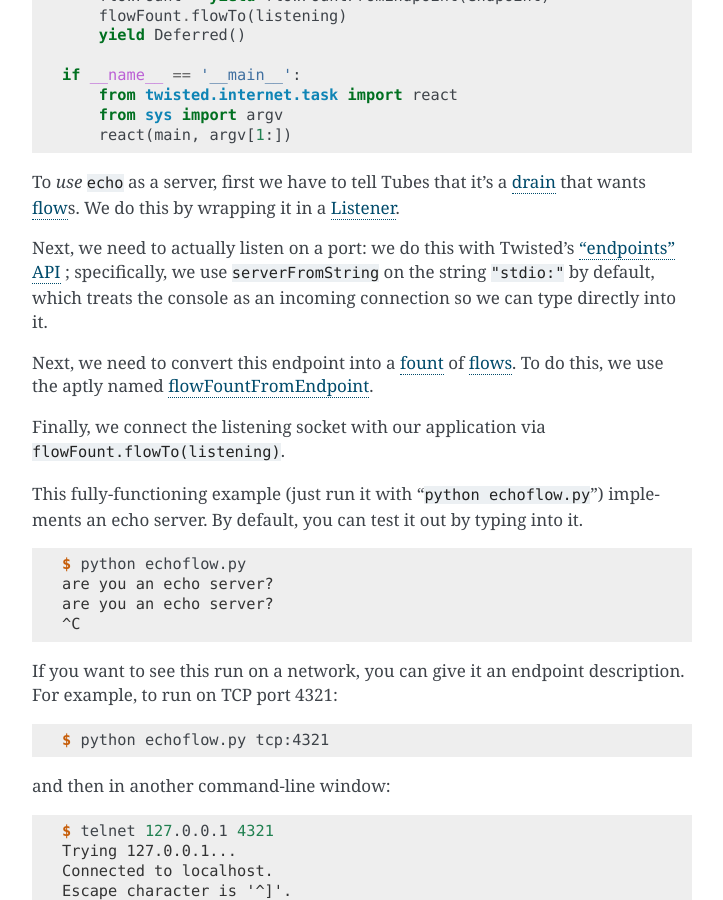
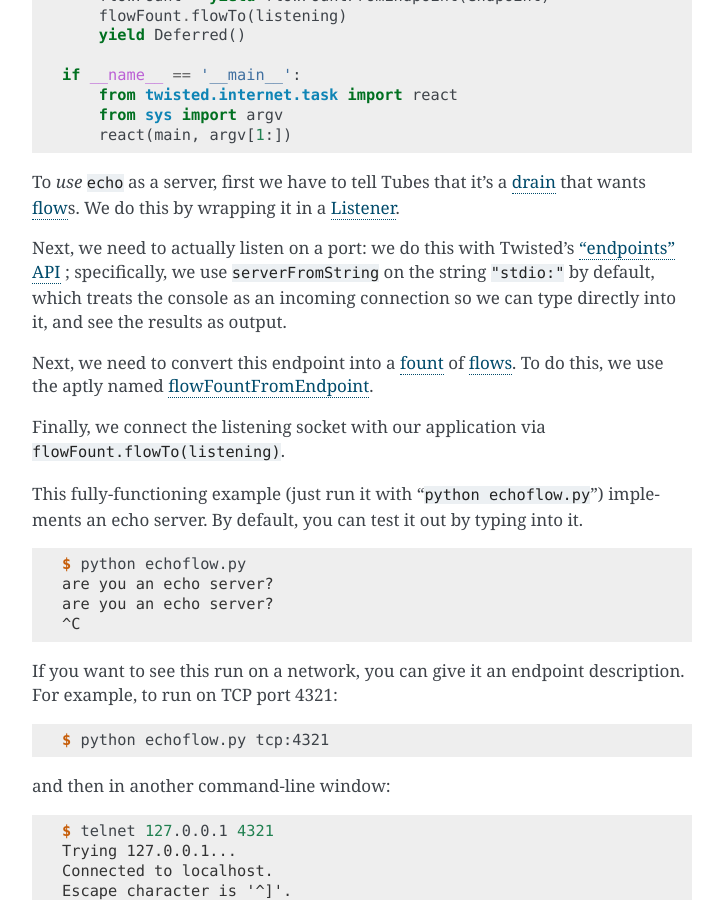
Before and after one commit to twisted/tubes, a Sphinx documentation site: the page built from docs/tube.rst, in a window 1280 px wide and 900 px high, scrolled down 1409 px. Shown: the whole window, without its empty margins (388-1111 px from the left). Built offline with Sphinx 7.4.7, drawn with Linux system fonts in a browser that asks for light colours.

Commit message:
address feedback

```diff
--- a/docs/tube.rst
+++ b/docs/tube.rst
@@ -44,7 +44,7 @@ Let's look at the full example that turns ``echo`` into a real server.
 To *use* ``echo`` as a server, first we have to tell Tubes that it's a :api:`tubes.itube.IDrain <drain>` that wants :api:`tubes.listening.Flow <flow>`\ s.
 We do this by wrapping it in a :api:`tubes.listening.Listener <Listener>`\ .
 
-Next, we need to actually listen on a port: we do this with Twisted's `"endpoints" API <https://twistedmatrix.com/documents/current/core/howto/endpoints.html>`_ ; specifically, we use ``serverFromString`` on the string ``"stdio:"`` by default, which treats the console as an incoming connection so we can type directly into it.
+Next, we need to actually listen on a port: we do this with Twisted's `"endpoints" API <https://twistedmatrix.com/documents/current/core/howto/endpoints.html>`_ ; specifically, we use ``serverFromString`` on the string ``"stdio:"`` by default, which treats the console as an incoming connection so we can type directly into it, and see the results as output.
 
 Next, we need to convert this endpoint into a :api:`tubes.itube.IFount <fount>` of :api:`tubes.listening.Flow <flows>`.
 To do this, we use the aptly named :api:`tubes.protocol.flowFountFromEndpoint <flowFountFromEndpoint>`.
```
